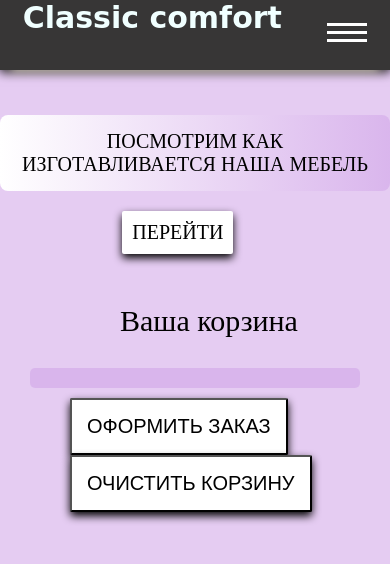
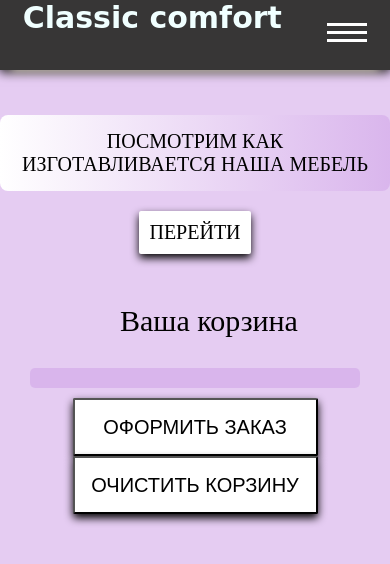
Before and after one commit to xPer4ik/translated_website, a plain HTML site: page order.html in a window 390 px wide. Drawn offline with Linux system fonts and the light colour scheme.

Commit message:
updatesome

```diff
--- a/order.html
+++ b/order.html
@@ -48,6 +48,6 @@
         </section>
     </main>
 </body>
-<script src="/scripts/form_with_order.js"></script>
-<script src="/scripts/count_orders.js"></script>
+<script src="scripts/form_with_order.js"></script>
+<script src="scripts/count_orders.js"></script>
 </html>
--- a/styles/cards_catalog.css
+++ b/styles/cards_catalog.css
@@ -73,6 +73,9 @@
 .card1:hover .content-hide  {
     visibility: visible;
 }
+.card1:active .content-hide{
+  visibility: visible;
+}
 
   .demonstration_pictures img {
     max-width: 100%;
--- a/styles/order_result.css
+++ b/styles/order_result.css
@@ -31,6 +31,8 @@ body {
     margin-left: 50px;
 }
 .button_send button{
+    width: 245px;
+    height: 58px;
     position: relative;
     left: 50px;
     font-size: 20px;
@@ -87,3 +89,19 @@ body {
 .link_to_youtybe a:hover{
     background-color: rgb(211, 132, 215);
 }
+@media screen and (max-width: 670px) {
+    .link_to_youtybe a{
+        left: 0;
+        margin-right: 0;
+    }
+}
+@media screen and (max-width: 570px) {
+    .button_send{
+        display: grid;
+        justify-content: center;
+    }
+    .button_send button{
+        left:0;
+    }
+
+}
```
